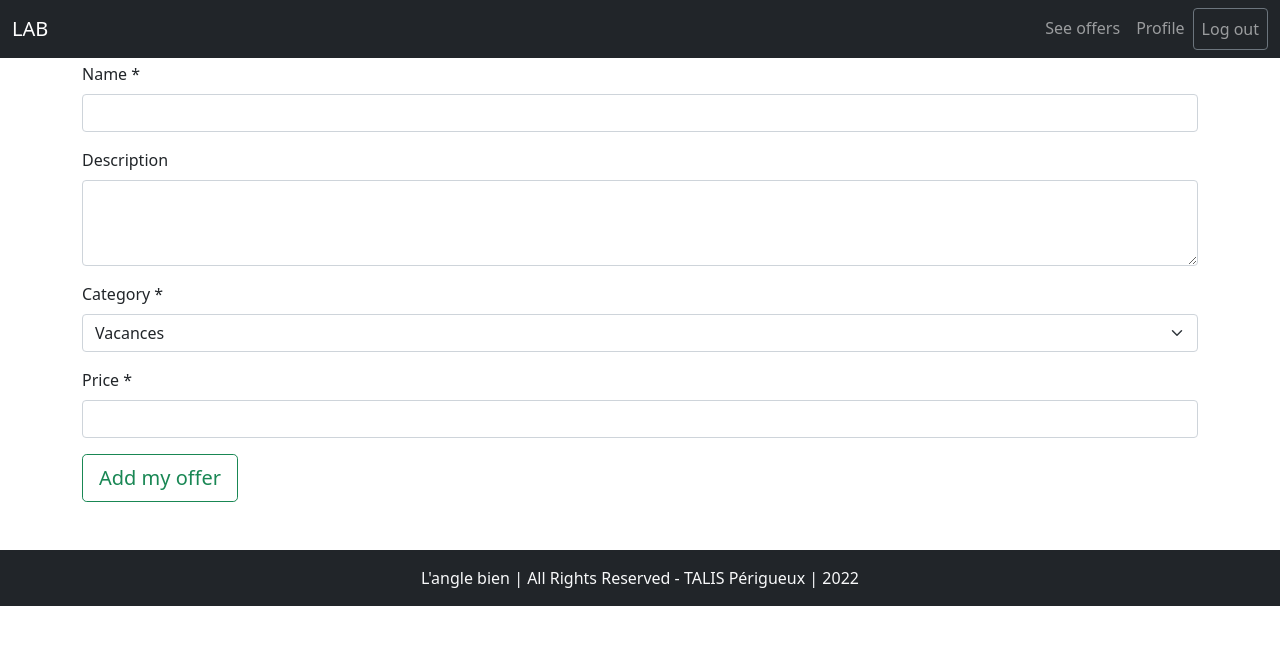
After one commit to NegiAlba/l_angle_bien, a PHP site: page /addOffers.php in a window 1280 px wide. The commit adds this page. Shown: the top 645 px of the page. Run offline with PHP 8.4, Linux system fonts and the light colour scheme; the visitor is signed in with stand-in values (Sample User, id 1); data comes from the database, SQL or seed files in the repository.

Commit message:
Added creation,single, and all offers

```diff
--- a/app/_navbar.php
+++ b/app/_navbar.php
@@ -2,7 +2,7 @@
     <nav class="navbar navbar-expand-lg navbar-dark bg-dark ">
         <div class="container-fluid ">
 
-            <a class="navbar-brand" href="#">LAB</a>
+            <a class="navbar-brand" href="index.php">LAB</a>
             <button class="navbar-toggler" type="button" data-bs-toggle="collapse"
                 data-bs-target="#navbarSupportedContent" aria-controls="navbarSupportedContent" aria-expanded="false"
                 aria-label="Toggle navigation">
@@ -12,20 +12,23 @@
             <div class="collapse navbar-collapse" id="navbarSupportedContent">
                 <ul class="navbar-nav ms-auto mb-2 mb-lg-0">
                     <li class="nav-item">
-                        <a class="nav-link" href="#">See offers</a>
+                        <a class="nav-link" href="offers.php">See offers</a>
                     </li>
+                    <?php if ($_SESSION['user']) { ?>
                     <li class="nav-item">
                         <a class="nav-link" href="#">Profile</a>
                     </li>
                     <li class="nav-item">
-                        <a class="nav-link btn btn-outline-secondary" href="#">Log out</a>
+                        <a class="nav-link btn btn-outline-secondary" href="?logout">Log out</a>
+                    </li>
+                    <?php } else { ?>
+                    <li class="nav-item">
+                        <a class="nav-link" href="signIn.php">Log in</a>
                     </li>
                     <li class="nav-item">
-                        <a class="nav-link" href="#">Log in</a>
+                        <a class="nav-link" href="signUp.php">Sign up</a>
                     </li>
-                    <li class="nav-item">
-                        <a class="nav-link" href="#">Sign up</a>
-                    </li>
+                    <?php } ?>
                 </ul>
             </div>
         </div>
--- /dev/null
+++ b/app/_sqlfetchCategories.php
@@ -0,0 +1,10 @@
+<?php
+
+try {
+    // ? Pour récupérer tous les éléments depuis la BDD avec un SELECT on peut se contenter d'une requête avec un query. Ce n'est pas le cas des autres requêtes puisqu'elles attendent des arguments qu'il faudra valider et assainir nous-mêmes.
+    $sqlViewCategories = 'SELECT * FROM categories';
+    $dbViewCategories = $db->query($sqlViewCategories);
+    $categories = $dbViewCategories->fetchAll();
+} catch (PDOException $e) {
+    echo 'Error: '.$e->getMessage();
+}
--- /dev/null
+++ b/app/addOffers.php
@@ -0,0 +1,52 @@
+<?php
+$auth = true;
+    require '_head.php';
+    require '_navbar.php';
+    require '_sqlfetchCategories.php';
+
+?>
+
+<main class="main-content position-relative max-height-vh-100 h-100 mt-1 border-radius-lg ps ps--active-y">
+    <form action="addOffers_post.php" method="post" class="container" enctype="multipart/form-data">
+        <div class="mb-3">
+            <label for="name" class="form-label">Name *</label>
+            <input type="text" class="form-control" id="type" name="name" required>
+        </div>
+        <div class="mb-3">
+            <label for="description" class="form-label">Description</label>
+            <textarea class="form-control" id="description" rows="3" name="description"></textarea>
+        </div>
+        <div class="mb-3">
+            <label for="category" class="form-label">Category *</label>
+            <select name="category" id="category" class="form-select">
+                <?php foreach ($categories as $category) { ?>
+                <option value="<?php echo $category['categories_id']; ?>"><?php echo $category['label']; ?></option>
+                <?php } ?>
+            </select>
+        </div>
+        <div class="mb-3">
+            <label for="price" class="form-label">Price *</label>
+            <input type="number" min="1" step="0.1" class="form-control" id="price" name="price" required>
+        </div>
+        <div class="mb-3">
+            <button type="submit" class="btn btn-outline-success btn-lg">Add my offer</button>
+        </div>
+
+    </form>
+
+</main>
+
+<?php require '_footer.php'; ?>
+
+<?php
+
+/**
+ * ! ETAPES LOGIQUES DE LA CREATION D'ITEMS.
+ *
+ * TODO : Vérifier que le formulaire est approprié (typage, présence du name...)
+ * TODO : Vérifier la présence des inputs nécessaires
+ * TODO : Vérifier la validité des inputs pour l'inclusion dans la BDD
+ * TODO : Vérifier la base de données pour la possibilité d'inclusion (si le produit existe déja, ce ne sera pas nécessaire pour ce projet)
+ * TODO : Récupérer les données après introduction (pour vérification)
+ */
+?>
--- a/app/includes/config.php
+++ b/app/includes/config.php
@@ -2,3 +2,18 @@
 
     require 'includes/db.php';
     session_start();
+
+    if (isset($_GET['logout'])) {
+        session_destroy();
+        header('Location:index.php');
+    }
+
+    if (empty($_SESSION)) {
+        if (isset($auth)) {
+            header('Location:signIn.php');
+            exit();
+        }
+        $user = null;
+    } else {
+        $user = $_SESSION['id'];
+    }
```
Also changed, not shown: What to do.md (+1 -1 lines), app/_sqlFetchOffers.php (added, +9 -0 lines), app/_sqlFetchSingle.php (added, +11 -0 lines), app/addOffers_post.php (added, +36 -0 lines), app/fetchCategories.php (deleted, +0 -10 lines), app/offers.php (added, +29 -0 lines), app/signIn_post.php (+1 -6 lines), app/signUp_post.php (+15 -15 lines), app/singleOffer.php (added, +25 -0 lines).
